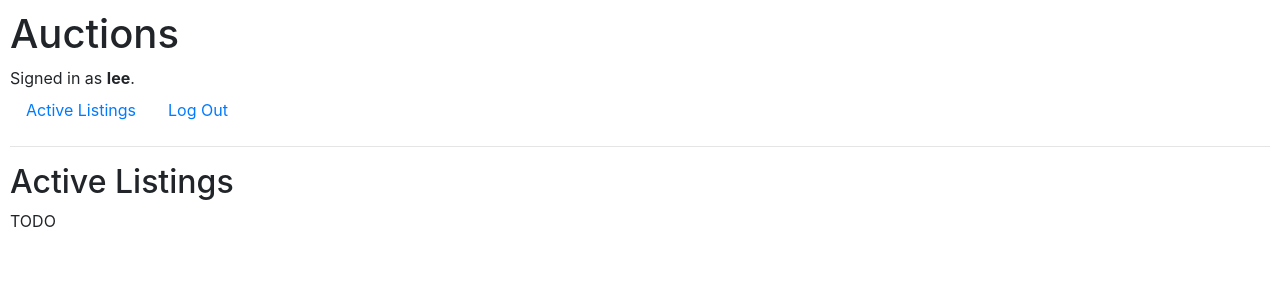
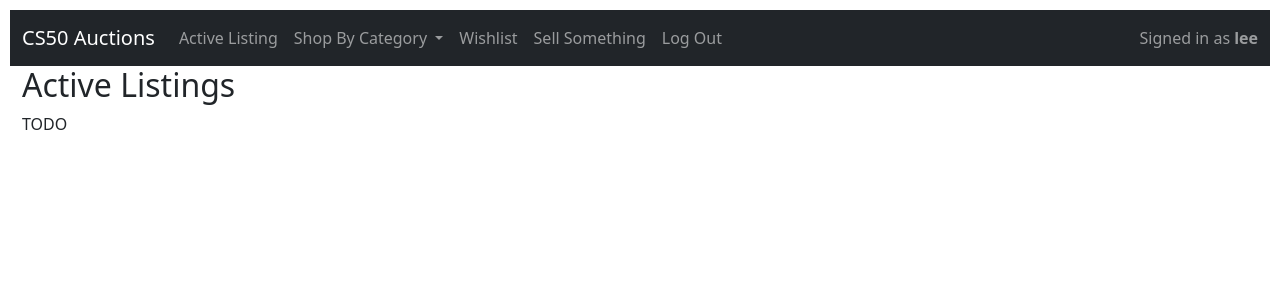
Before and after one commit to coolusername244/bid-for-it, a Django app: page / in a window 1280 px wide. Shown: the top 300 px of the page. Run offline with Django 3.2, Linux system fonts and the light colour scheme; a user stored in the database is signed in; some libraries are stand-ins or nearby versions.

Commit message:
styled navbar

```diff
--- a/auctions/templates/auctions/layout.html
+++ b/auctions/templates/auctions/layout.html
@@ -4,23 +4,38 @@
 <html lang="en">
     <head>
         <title>{% block title %}Auctions{% endblock %}</title>
-        <link rel="stylesheet" href="https://stackpath.bootstrapcdn.com/bootstrap/4.4.1/css/bootstrap.min.css" integrity="sha384-Vkoo8x4CGsO3+Hhxv8T/Q5PaXtkKtu6ug5TOeNV6gBiFeWPGFN9MuhOf23Q9Ifjh" crossorigin="anonymous">
+        <link href="https://cdn.jsdelivr.net/npm/bootstrap@5.2.3/dist/css/bootstrap.min.css" rel="stylesheet" integrity="sha384-rbsA2VBKQhggwzxH7pPCaAqO46MgnOM80zW1RWuH61DGLwZJEdK2Kadq2F9CUG65" crossorigin="anonymous">
         <link href="{% static 'auctions/styles.css' %}" rel="stylesheet">
     </head>
     <body>
-        <h1>Auctions</h1>
-        <div>
-            {% if user.is_authenticated %}
-                Signed in as <strong>{{ user.username }}</strong>.
-            {% else %}
-                Not signed in.
-            {% endif %}
-        </div>
-        <ul class="nav">
+        <nav class="navbar navbar-expand-lg navbar-dark bg-dark">
+            <div class="container-fluid">
+                <span class="navbar-brand">CS50 Auctions</span>
+                <button class="navbar-toggler" type="button" data-bs-toggle="collapse" data-bs-target="#navbarText" aria-controls="navbarText" aria-expanded="false" aria-label="Toggle navigation">
+                    <span class="navbar-toggler-icon"></span>
+                </button>
+                <div class="collapse navbar-collapse" id="navbarText">
+                    <ul class="navbar-nav me-auto mb-2 mb-lg-0">
                         <li class="nav-item">
-                <a class="nav-link" href="{% url 'index' %}">Active Listings</a>
+                            <a class="nav-link" href="{% url 'index' %}">Active Listing</a>
+                        </li>
+                        <li class="nav-item dropdown">
+                            <a class="nav-link dropdown-toggle" href="#" role="button" data-bs-toggle="dropdown" aria-expanded="false">
+                                Shop By Category
+                            </a>
+                            <ul class="dropdown-menu">
+                                <li>
+                                    <a class="dropdown-item" href="#">TODO - Categories</a>
+                                </li>
+                            </ul>
                         </li>
                         {% if user.is_authenticated %}
+                            <li class="nav-item">
+                                <a class="nav-link" href="#">Wishlist</a>
+                            </li>
+                            <li class="nav-item">
+                                <a class="nav-link" href="#">Sell Something</a>
+                            </li>
                             <li class="nav-item">
                                 <a class="nav-link" href="{% url 'logout' %}">Log Out</a>
                             </li>
@@ -33,8 +48,21 @@
                             </li>
                         {% endif %}
                     </ul>
-        <hr>
+                    <span class="navbar-text">
+                        {% if user.is_authenticated %}
+                            Signed in as <strong>{{ user.username }}</strong>
+                        {% else %}
+                            Not Signed In
+                        {% endif %}
+                    </span>
+                </div>
+            </div>
+        </nav>
+        <main class="container-fluid">
             {% block body %}
             {% endblock %}
+        </main>
+        <!-- JavaScript Bundle with Popper -->
+        <script src="https://cdn.jsdelivr.net/npm/bootstrap@5.2.3/dist/js/bootstrap.bundle.min.js" integrity="sha384-kenU1KFdBIe4zVF0s0G1M5b4hcpxyD9F7jL+jjXkk+Q2h455rYXK/7HAuoJl+0I4" crossorigin="anonymous"></script>
     </body>
 </html>
```
Also changed, not shown: db.sqlite3, 1 other file. Lines whose indentation alone changed are shown as unchanged.
